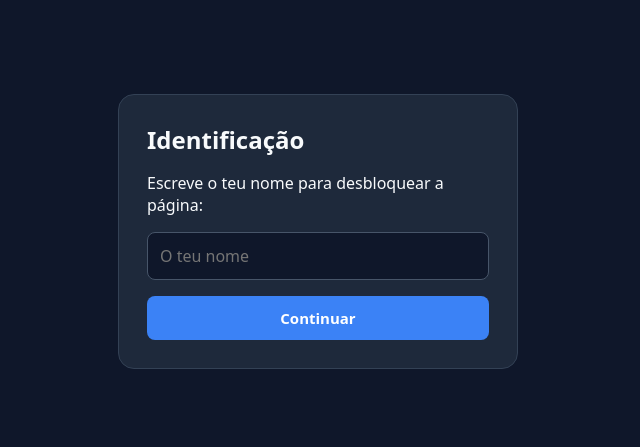
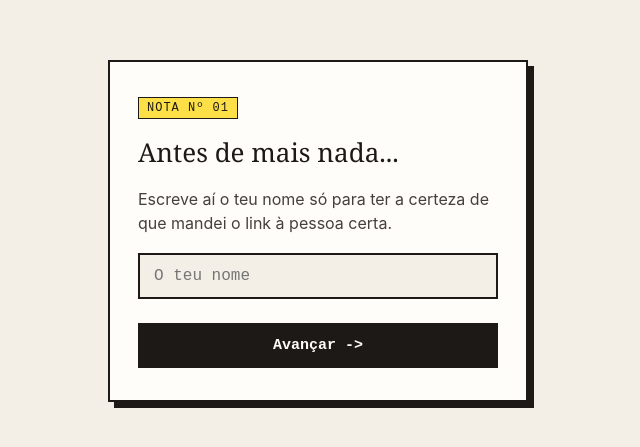
Before and after one commit to versoscochichos/Ana, a plain HTML site: page index.html in a window 1280 px wide. Shown: the part 169-616 px from the top of the page, without its empty margins (322-962 px from the left). Drawn offline with Linux system fonts and the light colour scheme.

Commit message:
Update index.html

```diff
--- a/index.html
+++ b/index.html
@@ -3,106 +3,197 @@
 <head>
   <meta charset="UTF-8">
   <meta name="viewport" content="width=device-width, initial-scale=1.0">
-  <title>Missão Aniversário</title>
+  <title>Para ti</title>
   <style>
-    * { box-sizing: border-box; margin: 0; padding: 0; font-family: system-ui, sans-serif; }
+    * {
+      box-sizing: border-box;
+      margin: 0;
+      padding: 0;
+    }
+
     body {
       min-height: 100vh;
       display: flex;
       justify-content: center;
       align-items: center;
-      background: #0f172a;
-      color: #f8fafc;
-      padding: 20px;
+      /* Fundo cor de papel creme com textura subtil */
+      background-color: #f4efe6;
+      color: #1c1917;
+      font-family: Georgia, "Times New Roman", serif;
+      padding: 24px;
     }
+
     main {
       width: 100%;
-      max-width: 400px;
-      background: #1e293b;
-      padding: 28px;
-      border-radius: 16px;
-      border: 1px solid #334155;
+      max-width: 420px;
+      background-color: #fffdf9;
+      border: 2px solid #1c1917;
+      /* Sombra sólida estilo postal/impresso, sem o blur artificial típico de templates */
+      box-shadow: 6px 6px 0px #1c1917;
+      padding: 32px 28px;
     }
-    /* Só a secção com a classe "ativa" aparece */
-    section { display: none; flex-direction: column; gap: 16px; }
-    section.ativa { display: flex; }
+
+    .etiqueta {
+      display: inline-block;
+      font-family: "Courier New", Courier, monospace;
+      font-size: 12px;
+      text-transform: uppercase;
+      letter-spacing: 1px;
+      border: 1px solid #1c1917;
+      padding: 3px 8px;
+      margin-bottom: 18px;
+      background-color: #fde047;
+    }
+
+    section {
+      display: none;
+      flex-direction: column;
+      gap: 18px;
+    }
+
+    section.ativa {
+      display: flex;
+    }
+
+    h1, h2 {
+      font-size: 26px;
+      line-height: 1.2;
+      font-weight: normal;
+    }
+
+    p {
+      font-family: -apple-system, BlinkMacSystemFont, "Segoe UI", Roboto, sans-serif;
+      font-size: 16px;
+      line-height: 1.5;
+      color: #44403c;
+    }
 
     input {
-      padding: 12px;
-      border-radius: 8px;
-      border: 1px solid #475569;
-      background: #0f172a;
-      color: white;
+      width: 100%;
+      padding: 12px 14px;
       font-size: 16px;
+      font-family: "Courier New", Courier, monospace;
+      border: 2px solid #1c1917;
+      background: #f4efe6;
+      color: #1c1917;
+      outline: none;
     }
-    .grupo-botoes { display: flex; gap: 10px; }
+
+    input:focus {
+      background: #ffffff;
+    }
+
+    .acoes {
+      display: flex;
+      gap: 12px;
+      margin-top: 6px;
+    }
+
     button {
       flex: 1;
-      padding: 12px;
-      border: none;
-      border-radius: 8px;
+      padding: 12px 16px;
+      font-family: "Courier New", Courier, monospace;
+      font-size: 15px;
       font-weight: bold;
-      font-size: 15px;
+      border: 2px solid #1c1917;
+      background-color: #1c1917;
+      color: #fffdf9;
       cursor: pointer;
+      transition: transform 0.1s;
     }
-    .primario { background: #3b82f6; color: white; }
-    .sucesso { background: #10b981; color: white; }
-    .perigo { background: #ef4444; color: white; }
+
+    button:active {
+      transform: translate(2px, 2px);
+    }
+
+    button.secundario {
+      background-color: transparent;
+      color: #1c1917;
+    }
+
+    .nota-rodape {
+      margin-top: 12px;
+      padding-top: 14px;
+      border-top: 1px dashed #a8a29e;
+      font-family: "Courier New", Courier, monospace;
+      font-size: 13px;
+      color: #78716c;
+    }
   </style>
 </head>
 <body>
 
   <main>
-    <!-- Etapa 1: Nome -->
+    <span class="etiqueta" id="carimbo">Nota nº 01</span>
+
+    <!-- Etapa 1 -->
     <section id="etapa-nome" class="ativa">
-      <h2>Identificação</h2>
-      <p>Escreve o teu nome para desbloquear a página:</p>
-      <input type="text" id="campo-nome" placeholder="O teu nome">
-      <button id="btn-nome" class="primario">Continuar</button>
-    </section>
-
-    <!-- Etapa 2: Bolo -->
-    <section id="etapa-bolo">
-      <h2 id="titulo-bolo">Pergunta importante</h2>
-      <p id="texto-bolo">Vais partilhar o bolo hoje?</p>
-      <div class="grupo-botoes">
-        <button id="btn-nao" class="perigo">Não</button>
-        <button id="btn-sim" class="sucesso">Sim</button>
+      <h1>Antes de mais nada...</h1>
+      <p>Escreve aí o teu nome só para ter a certeza de que mandei o link à pessoa certa.</p>
+      <input type="text" id="campo-nome" placeholder="O teu nome" autocomplete="off">
+      <div class="acoes">
+        <button id="btn-nome">Avançar -&gt;</button>
       </div>
     </section>
 
-    <!-- Etapa 3: Parabéns -->
+    <!-- Etapa 2 -->
+    <section id="etapa-bolo">
+      <h2 id="titulo-bolo">Acordo prévio</h2>
+      <p id="texto-bolo">Vais guardar uma fatia de bolo para mim hoje, certo?</p>
+      <div class="acoes">
+        <button id="btn-nao" class="secundario">Nem pensar</button>
+        <button id="btn-sim">Claro que sim</button>
+      </div>
+    </section>
+
+    <!-- Etapa 3 -->
     <section id="etapa-final">
-      <h2 id="titulo-final">Parabéns!</h2>
-      <p>Muitas felicidades no teu dia! Fico à espera da minha fatia.</p>
+      <h1 id="titulo-final">Parabéns!</h1>
+      <p id="texto-final">Fica registado. Muitos parabéns pelo teu dia — aproveita bem e não te esqueças do combinado.</p>
+      <div class="nota-rodape" id="data-registo"></div>
     </section>
   </main>
 
   <script>
-    // Seleção limpa dos elementos
+    const carimbo = document.getElementById("carimbo");
     const etapaNome = document.getElementById("etapa-nome");
     const etapaBolo = document.getElementById("etapa-bolo");
     const etapaFinal = document.getElementById("etapa-final");
 
+    const frasesRecusa = [
+      "Esse botão está avariado hoje. Tenta o outro.",
+      "Boa tentativa, mas não aceito um não como resposta.",
+      "Olha que dá azar no dia de anos ser forreta. Carrega no preto.",
+      "Vá lá, não custa nada. Prometo que não peço a maior fatia."
+    ];
+
     let nome = "";
+    let tentativas = 0;
 
-    // Passo 1 -> Passo 2
     document.getElementById("btn-nome").addEventListener("click", () => {
-      nome = document.getElementById("campo-nome").value.trim() || "Aniversariante";
-      document.getElementById("texto-bolo").textContent = `Olha ${nome}, vais-me dar bolo correto?`;
+      const valor = document.getElementById("campo-nome").value.trim();
+      if (valor === "") {
+        document.getElementById("campo-nome").placeholder = "Escreve mesmo o nome primeiro...";
+        return;
+      }
+      nome = valor;
+      carimbo.textContent = "Cláusula do bolo";
+      document.getElementById("texto-bolo").textContent = `Olha ${nome}, antes de abrir o resto: vais guardar uma fatia de bolo para mim, certo?`;
       etapaNome.classList.remove("ativa");
       etapaBolo.classList.add("ativa");
     });
 
-    // Botão "Não" insiste sem reescrever o HTML
     document.getElementById("btn-nao").addEventListener("click", () => {
-      document.getElementById("titulo-bolo").textContent = "Resposta inválida!";
-      document.getElementById("texto-bolo").textContent = `Não aceito um não, ${nome}. Tenta outra vez!`;
+      const frase = frasesRecusa[tentativas % frasesRecusa.length];
+      document.getElementById("texto-bolo").textContent = frase;
+      tentativas++;
     });
 
-    // Passo 2 -> Passo 3
     document.getElementById("btn-sim").addEventListener("click", () => {
-      document.getElementById("titulo-final").textContent = `Feliz Aniversário, ${nome}! 🎂`;
+      carimbo.textContent = "Confirmado";
+      carimbo.style.backgroundColor = "#bbf7d0";
+      document.getElementById("titulo-final").textContent = `Muitos parabéns, ${nome}.`;
+      document.getElementById("data-registo").textContent = "Compromisso assinado em " + new Date().toLocaleDateString("pt-PT");
       etapaBolo.classList.remove("ativa");
       etapaFinal.classList.add("ativa");
     });
@@ -110,3 +201,7 @@
 
 </body>
 </html>
+
+
+</body>
+</html>
```
